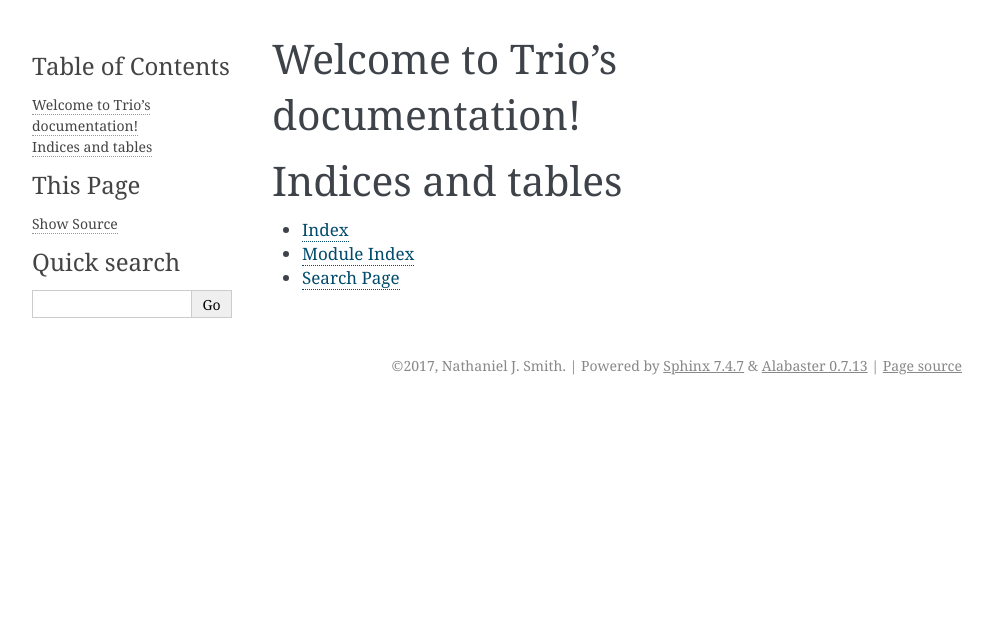
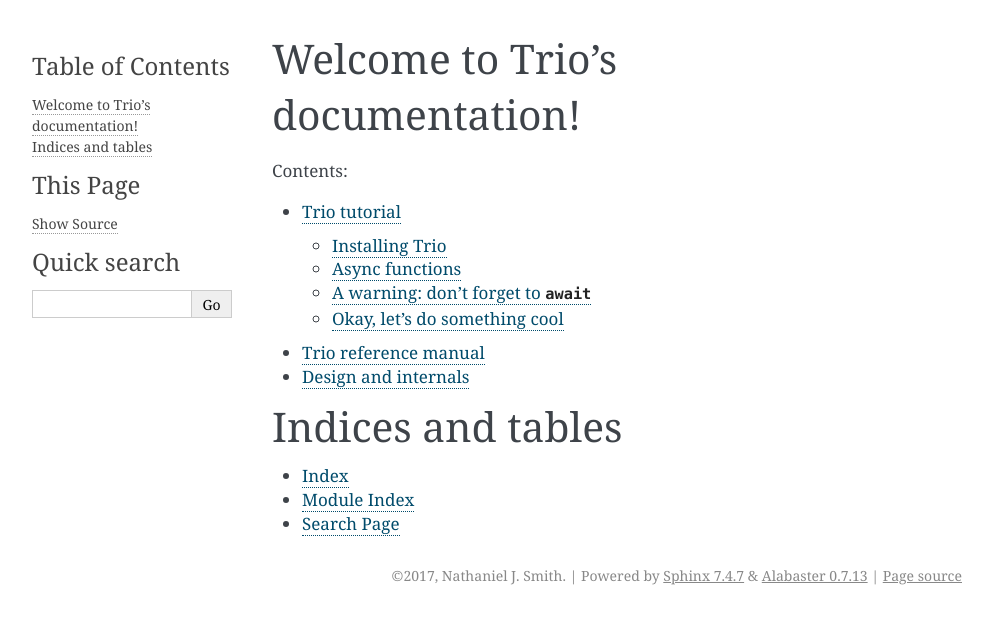
Before and after one commit to GangCheng0619/trio-py-app, a Sphinx documentation site: the page built from docs/source/index.rst, in a window 1280 px wide. Shown: the top 624 px of the page, without its empty margins (148-1141 px from the left). Built offline with Sphinx 7.4.7, drawn with Linux system fonts in a browser that asks for light colours; part of the change alters nothing that is shown.

```diff
--- a/docs/source/design.rst
+++ b/docs/source/design.rst
@@ -1,3 +1,6 @@
+Design and internals
+====================
+
 Principles
 
 Twin priorities: Usability and correctness
@@ -37,7 +40,7 @@ partially-working backends on Windows
 
 other conventions:
 
-- the fn(*args) convention
+- the ``fn(*args)`` convention
 
 - tasks always complete; cleanups always run
 
--- a/docs/source/index.rst
+++ b/docs/source/index.rst
@@ -3,17 +3,21 @@
    You can adapt this file completely to your liking, but it should at least
    contain the root `toctree` directive.
 
-Welcome to Trio's documentation!
-================================
+==================================
+ Welcome to Trio's documentation!
+==================================
 
 .. toctree::
    :maxdepth: 2
    :caption: Contents:
 
+   tutorial.rst
+   reference.rst
+   design.rst
 
-
-Indices and tables
-==================
+====================
+ Indices and tables
+====================
 
 * :ref:`genindex`
 * :ref:`modindex`
--- a/docs/source/reference.rst
+++ b/docs/source/reference.rst
@@ -1,3 +1,7 @@
+Trio reference manual
+=====================
+
+
 ..
    Instrument API:
 
--- a/docs/source/tutorial.rst
+++ b/docs/source/tutorial.rst
@@ -1,7 +1,11 @@
- Trio tutorial
-===============
+Trio tutorial
+=============
 
-Welcome to the Trio tutorial! Here we'll try to give a gentle
+.. currentmodule:: trio
+
+Welcome to the Trio tutorial! Trio is a modern Python library for
+writing asynchronous applications – often, but not exclusively,
+asynchronous network applications. Here we'll try to give a gentle
 introduction to asynchronous programming with Trio.
 
 We assume that you're familiar with Python in general, but don't worry
@@ -16,8 +20,18 @@ to know any of that stuff unless you want to *implement* a library
 like Trio, so we leave it out. We'll include some links at the end in
 case you're the kind of person who's curious to know how it works
 under the hood, but you should still read this section first, because
-the implementation will make more sense once you understand what it's
-all for.
+the internal details will make much more sense once you understand
+what it's all for.
+
+
+Installing Trio
+---------------
+
+1. Make sure you're using Python 3.5 or newer.
+
+2. ``pip install trio``
+
+3. You're good to go!
 
 
 Async functions
@@ -29,9 +43,11 @@ all about writing async functions, so lets start there.
 An async function is defined like a normal function, except you write
 ``async def`` instead of ``def``::
 
+   # A regular function
    def regular_double(x):
        return 2 * x
 
+   # An async function
    async def async_double(x):
        return 2 * x
 
@@ -42,7 +58,7 @@ From a user's point of view, there are two differences between an
 async function and a regular function:
 
 1. To call an async function, you have to use the ``await``
-   keyword. So instead of writing ``regular_double(3)``, we write
+   keyword. So instead of writing ``regular_double(3)``, you write
    ``await async_double(3)``.
 
 2. A regular function can't use the ``await`` keyword. If you try it,
@@ -63,36 +79,37 @@ Now, let's think about the consequences here: if you need ``await`` to
 call an async function, and only async functions can use
 ``await``... here's a little table:
 
-=======================  ===================================  ===================
-If a function like this  wants to call a functions like this  is it gonna happen?
-=======================  ===================================  ===================
-async                    sync                                 yep
-async                    async                                sure
-sync                     sync                                 of course
-sync                     async                                NOPE
-=======================  ===================================  ===================
+=======================  ==================================  ===================
+If a function like this  wants to call a function like this  is it gonna happen?
+=======================  ==================================  ===================
+sync                     sync                                ✓
+sync                     async                               **NOPE**
+async                    sync                                ✓
+async                    async                               ✓
+=======================  ==================================  ===================
 
-So in summary: The entire difference between an async function and a
-regular function is that an async function has a super-power: it can
-call other async functions.
+So in summary: As a user, the entire difference between async
+functions and regular functions is that async functions have a
+superpower: they can call other async functions.
 
 This immediately raises two questions: how, and why? Specifically:
 
-When your Python program starts up, it's running in regular old sync
-mode. Once we have an async function we can call other async
-functions, but *how* do we call that first async function?
+When your Python program starts up, it's running regular old sync
+code. So there's a chicken-and-the-egg problem: once we're running an
+async function we can call other async functions, but *how* do we call
+that first async function?
 
-And if the only reason to write an async function is that it can call
+And, if the only reason to write an async function is that it can call
 other async functions, *why* would on earth would we ever use them in
 the first place? I mean, as superpowers go this seems a bit
 pointless. Wouldn't it be simpler to just... not use any async
-functions?
+functions at all?
 
 This is where an async library like Trio comes in. It provides two
 things:
 
 1. A runner function, which is a special *synchronous* function that
-   takes and runs an *asynchronous* function. In Trio, this is
+   takes and calls an *asynchronous* function. In Trio, this is
    ``trio.run``::
 
       import trio
@@ -120,16 +137,18 @@ things:
       trio.run(double_sleep, 3)  # does nothing for 6 seconds then returns
 
 Our ``async_double`` function is actually a bad example. I mean, it
-works, it's fine, but it's pointless: you could just as easily write
-it as a regular function, and doing that makes it more useful, because
-then you can call it from anywhere. Generally async applications are
-like a sandwich: on one side you have ``trio.run``, on the other side
-you have async functions like ``trio.sleep``, and your code makes the
-tasty async filling in between.
+works, it's fine, there's nothing *wrong* with it, but it's pointless:
+not only could it be just as easily written as a regular function, but
+that would actually make it more useful, because then you could call
+it from anywhere. ``double_sleep`` is a much more typical
+example. Practical async applications are written like a sandwich: on
+one side you have ``trio.run``, on the other side you have async
+functions like ``trio.sleep``, and your code makes the tasty async
+filling in between.
 
 
-Side note: the missing ``await``
---------------------------------
+A warning: don't forget to ``await``
+------------------------------------
 
 Now would be a good time to open up a Python prompt and experiment a
 little with writing simple async functions and running them with
@@ -158,15 +177,18 @@ instantly, and prints something like::
    __main__:4: RuntimeWarning: coroutine 'sleep' was never awaited
    >>>
 
-Or if you're using PyPy, you might even get no warning at all, until a
-GC collection runs::
+The exact place where the warning is printed might vary, because it
+depends on the whims of the garbage collector. If you're using PyPy,
+you might not even get a warning at all until the next GC collection
+runs::
 
+   # On PyPy:
    >>>> trio.run(broken_double_sleep, 3)
    *yawn* Going to sleep
    Woke up again, feeling well rested!
    >>>> # what the ... ??
    >>>> import gc
-   >>>> gc.collect
+   >>>> gc.collect()
    /home/njs/pypy-3.5-nightly/lib-python/3/importlib/_bootstrap.py:191: RuntimeWarning: coroutine 'sleep' was never awaited
    if _module_locks.get(name) is wr:    # XXX PyPy fix?
    0
@@ -179,9 +201,11 @@ up. Everyone does. And Python will not help you as much as you'd hope
 *always* means that you made the mistake of leaving out an ``await``
 somewhere, and you should ignore all the other error messages you see
 and go fix that first, because there's a good chance the other stuff
-is just collateral damage.
+is just collateral damage. (I'm not even sure what all that other junk
+in the PyPy output is. Fortunately I don't need to know, I just need
+to fix my function.)
 
-What's going on here is: in Trio, every time we use ``await`` it's to
+Here's what's going on. In Trio, every time we use ``await`` it's to
 call an async function, and every time we call an async function we
 use ``await``. But Python's trying to keep its options open for other
 libraries that are *ahem* a little less organized about things. So
@@ -192,10 +216,10 @@ function call that returns this weird "coroutine" object::
    >>> trio.sleep(3)
    <coroutine object sleep at 0x7f5ac77be6d0>
 
-and then that thing gets passed to ``await``, which actually runs the
+and then that object gets passed to ``await``, which actually runs the
 function. So if you forget ``await``, then two bad things happen: your
-code doesn't actually run, and you get this coroutine object where you
-might have been expecting something else, like a number::
+function doesn't actually get called, and you get a "coroutine" object
+where you might have been expecting something else, like a number::
 
    >>> async_double(3) + 1
    TypeError: unsupported operand type(s) for +: 'coroutine' and 'int'
@@ -210,14 +234,20 @@ purpose: try writing some code with a missing ``await``, or an extra
 
    trio.run(double_sleep(3))
 
-This way you'll be prepared for when it happens to you later.
+This way you'll be prepared for when it happens to you for real.
 
 
-Okay, let's do some cool stuff
-------------------------------
+Okay, let's do something cool
+-----------------------------
 
+So that's all well and good, but so far all we can do is write
+functions that print things and sleep for various lengths of
+time. Nifty, but we could just as easily have done that with
+:func:`time.sleep`. ``async/await`` is useless!
 
-.. code-block:: python
+Well, not really. Trio has one more trick up its sleeve, that makes
+async functions more powerful than regular functions: it lets us run
+multiple async function *at the same time*. Here's an example::
 
    import trio
 
@@ -241,14 +271,28 @@ Okay, let's do some cool stuff
            nursery.spawn(child2)
 
            print("parent: waiting for children to finish...")
-
+           # -- we exit the nursery block here --
        print("parent: all done!")
 
    trio.run(parent)
 
-Output::
+There's a lot going on in here, so we'll take it one step at a
+time. First, we define two async functions ``child1`` and
+``child2``. This part should be familiar from the last section.
 
+Output:
 
+.. code-block:: none
+
+   parent: started!
+   parent: spawning child1...
+   parent: spawning child2...
+   parent: waiting for children to finish...
+     child2 started! sleeping now...
+     child1: started! sleeping now...
+     child1: exiting!
+     child2 exiting!
+   parent: all done!
 
 (note another common mistake: forgetting the call to ``trio.run``!)
 
```
Also changed, not shown: .travis.yml, 1 other file.
